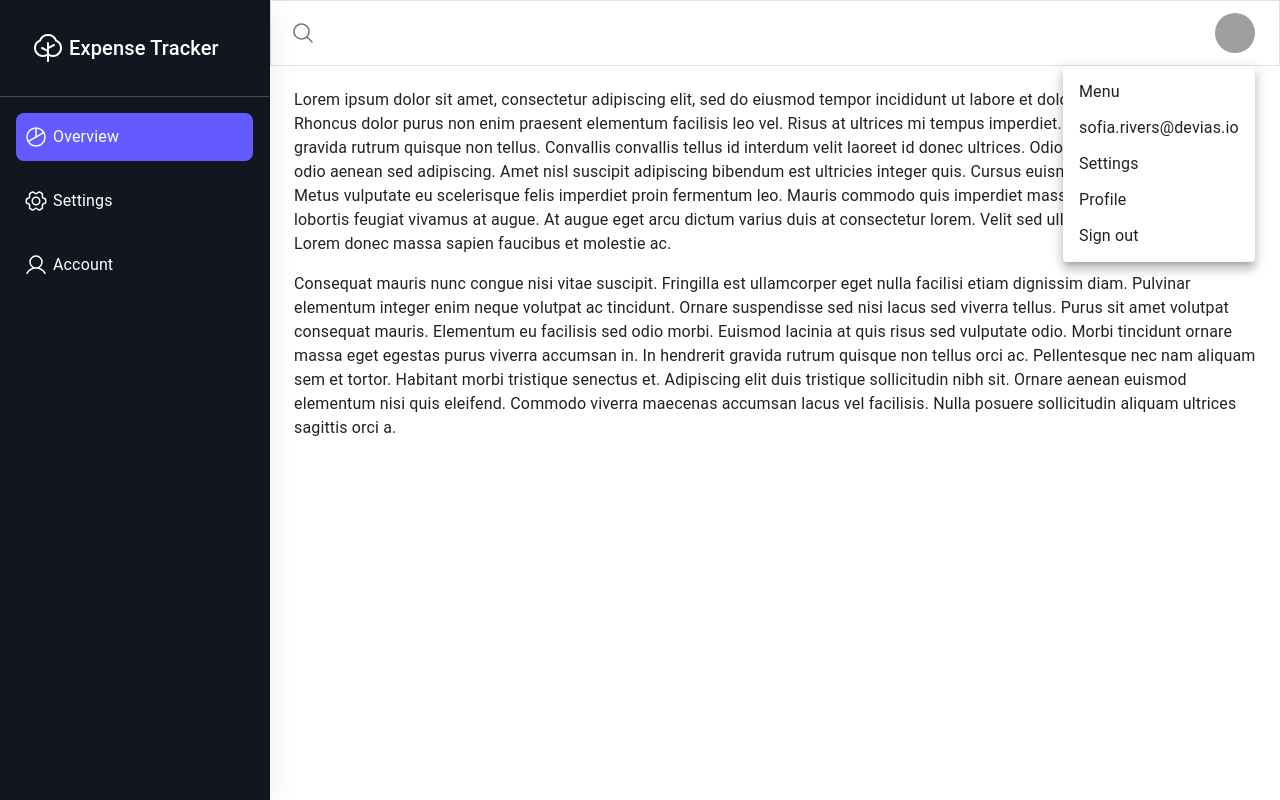
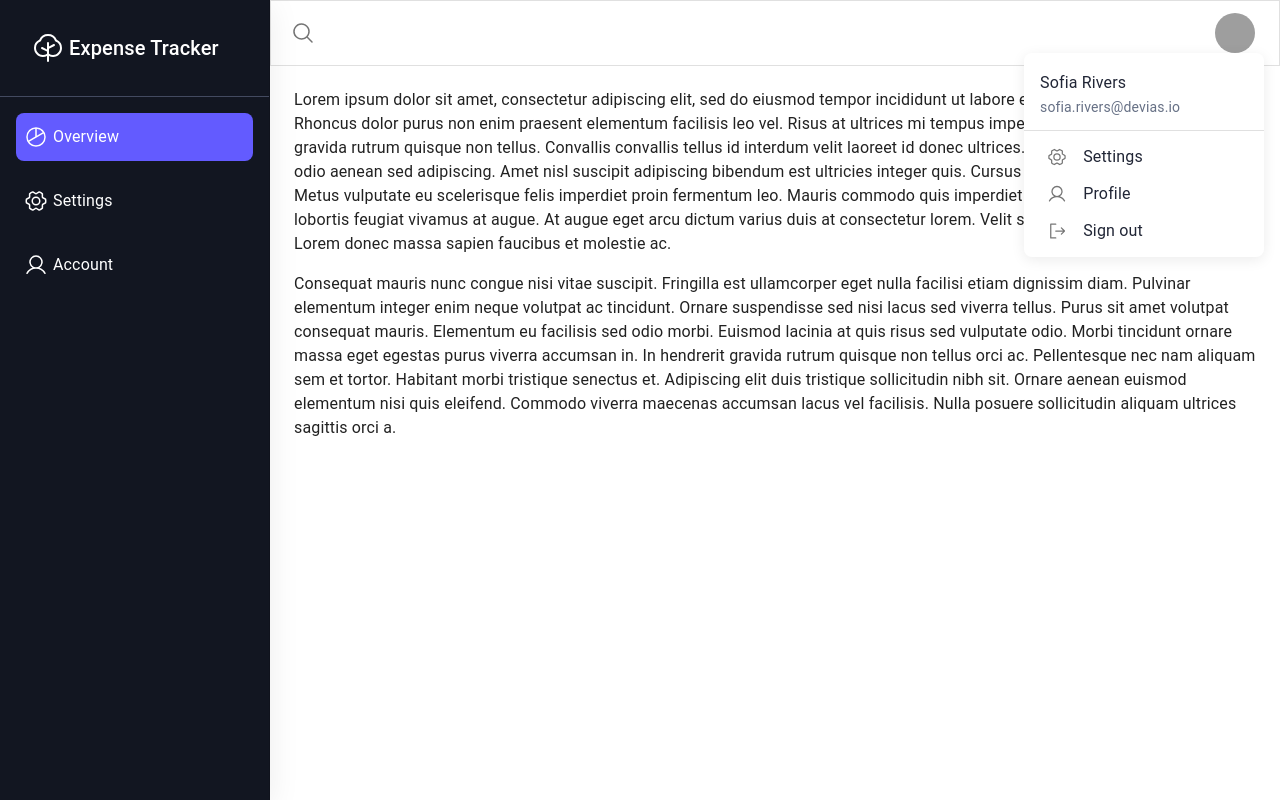
Before and after one commit to aniketl-ncompass/my-expense-tracker, a React (Vite) app: page /dashboard in a window 1280 px wide. Both pictures are taken after a click on the button 1235 px from the left and 33 px from the top of the page. Built offline with nearby package versions, Linux system fonts and the light colour scheme; grey boxes are pictures that could not be loaded.

Commit message:
Added Avatar Menu  and route Navigation from Avatar Menu Items

```diff
--- a/src/components/Drawer/Drawer.tsx
+++ b/src/components/Drawer/Drawer.tsx
@@ -12,9 +12,6 @@ import {
   Typography,
   List as MUIList,
   Tooltip,
-  Avatar,
-  Menu,
-  MenuItem,
 } from "@mui/material";
 import {
   ChartPie,
@@ -27,6 +24,7 @@ import {
 import { useState } from "react";
 import DrawerStyles from "./drawer.module.css";
 import { NavLink } from "react-router-dom";
+import UserAvatar from "../UserAvatar/UserAvatar";
 
 function Drawer() {
   const [mobileOpen, setMobileOpen] = useState(false);
@@ -45,15 +43,6 @@ function Drawer() {
     setMobileOpen(false);
   };
 
-  const [anchorElUser, setAnchorElUser] = useState<null | HTMLElement>(null);
-
-  const handleOpenUserMenu = (event: React.MouseEvent<HTMLElement>) => {
-    setAnchorElUser(event.currentTarget);
-  };
-
-  const handleCloseUserMenu = () => {
-    setAnchorElUser(null);
-  };
   const drawer = (
     <div>
       <Toolbar sx={{ py: "1.5rem" }}>
@@ -141,51 +130,7 @@ function Drawer() {
             </Tooltip>
           </div>
           {/* AVATAR */}
-          <Box sx={{ flexGrow: 0 }}>
-            <IconButton
-              onClick={handleOpenUserMenu}
-              sx={{ p: 0 }}
-              disableRipple
-              disableFocusRipple
-              disableTouchRipple
-            >
-              <Avatar alt="User Avatar" src="/static/images/avatar/2.jpg" />
-            </IconButton>
-            <Menu
-              id="menu-appbar"
-              anchorEl={anchorElUser}
-              keepMounted
-              sx={{ mt: "50px" }}
-              anchorOrigin={{
-                vertical: "top",
-                horizontal: "right",
-              }}
-              transformOrigin={{
-                vertical: "top",
-                horizontal: "right",
-              }}
-              open={Boolean(anchorElUser)}
-              onClose={handleCloseUserMenu}
-            >
-              <MenuItem onClick={handleCloseUserMenu}>
-                <Typography textAlign="center">Menu</Typography>
-              </MenuItem>
-              <MenuItem onClick={handleCloseUserMenu}>
-                <Typography textAlign="center">
-                  sofia.rivers@devias.io
-                </Typography>
-              </MenuItem>
-              <MenuItem onClick={handleCloseUserMenu}>
-                <Typography textAlign="center">Settings</Typography>
-              </MenuItem>
-              <MenuItem onClick={handleCloseUserMenu}>
-                <Typography textAlign="center">Profile</Typography>
-              </MenuItem>
-              <MenuItem onClick={handleCloseUserMenu}>
-                <Typography textAlign="center">Sign out</Typography>
-              </MenuItem>
-            </Menu>
-          </Box>
+          <UserAvatar />
         </Toolbar>
       </AppBar>
       <Box
--- a/src/components/Drawer/drawer.module.css
+++ b/src/components/Drawer/drawer.module.css
@@ -3,9 +3,15 @@
   font-size: 1.5rem;
   user-select: none;
 }
+.font-small {
+  font-size: 1.25rem;
+}
+.font-big {
+  font-size: 2rem;
+}
 .mui-drawer {
   box-sizing: border-box !important;
-  box-shadow: var(--mui-shadows-16) !important;
+  box-shadow: var(--shadows-16) !important;
 
   background-color: var(--Nav-background) !important;
   color: var(--Nav-color) !important;
--- /dev/null
+++ b/src/components/UserAvatar/MenuItem.tsx
@@ -0,0 +1,78 @@
+import {
+  Box,
+  Divider,
+  ListItemIcon,
+  ListItemText,
+  Menu,
+  MenuList as MUIMenuList,
+  MenuItem as MUIMenuItem,
+  Typography,
+} from "@mui/material";
+import { GearSix, SignOut, User } from "@phosphor-icons/react";
+import DrawerStyles from "../Drawer/drawer.module.css";
+import MenuItemStyles from "./menuItem.module.css";
+
+interface IMenuList {
+  handleCloseUserMenu: (event: React.MouseEvent<HTMLElement>) => void;
+}
+interface IMenuItem extends IMenuList {
+  anchorElUser: HTMLElement | null;
+}
+
+const MenuList = ({ handleCloseUserMenu }: IMenuList) => (
+  <MUIMenuList className={MenuItemStyles["mui-menu-list-container"]}>
+    {["Settings", "Profile", "Sign out"].map((text, index) => (
+      <MUIMenuItem
+        key={text + index}
+        aria-label={text}
+        className={MenuItemStyles["mui-menu-listItem"]}
+        onClick={handleCloseUserMenu}
+      >
+        <ListItemIcon>
+          {text === "Settings" ? (
+            <GearSix
+              className={`${DrawerStyles["action-active"]} ${DrawerStyles["font-small"]}`}
+            />
+          ) : text === "Profile" ? (
+            <User
+              className={`${DrawerStyles["action-active"]} ${DrawerStyles["font-small"]}`}
+            />
+          ) : (
+            <SignOut
+              className={`${DrawerStyles["action-active"]} ${DrawerStyles["font-small"]}`}
+            />
+          )}
+        </ListItemIcon>
+        <ListItemText primary={text} />
+      </MUIMenuItem>
+    ))}
+  </MUIMenuList>
+);
+
+function MenuItem({ anchorElUser, handleCloseUserMenu }: IMenuItem) {
+  return (
+    <Menu
+      open={Boolean(anchorElUser)}
+      onClose={handleCloseUserMenu}
+      anchorEl={anchorElUser}
+      anchorOrigin={{
+        vertical: "bottom",
+        horizontal: "right",
+      }}
+      keepMounted
+      aria-label="User Menu"
+      slotProps={{ paper: { className: MenuItemStyles["mui-menu"] } }}
+    >
+      <Box className={MenuItemStyles["mui-menuItem-header"]}>
+        <Typography variant="subtitle1">Sofia Rivers</Typography>
+        <Typography variant="body2" className="text-secondary">
+          sofia.rivers@devias.io
+        </Typography>
+      </Box>
+      <Divider />
+      <MenuList handleCloseUserMenu={handleCloseUserMenu} />
+    </Menu>
+  );
+}
+
+export default MenuItem;
--- /dev/null
+++ b/src/components/UserAvatar/UserAvatar.tsx
@@ -0,0 +1,47 @@
+import { Box, IconButton, Avatar } from "@mui/material";
+import { useState } from "react";
+import MenuItem from "./MenuItem";
+import { useNavigate } from "react-router-dom";
+
+function UserAvatar() {
+  const [anchorElUser, setAnchorElUser] = useState<null | HTMLElement>(null);
+  const navigate = useNavigate();
+
+  const handleOpenUserMenu = (event: React.MouseEvent<HTMLElement>) => {
+    setAnchorElUser(event.currentTarget);
+  };
+
+  const handleCloseUserMenu = (event: React.MouseEvent<HTMLElement>) => {
+    const { ariaLabel } = event.currentTarget;
+    //TODO: First logout the user before redirecting him to sign In page.
+    const pageToNavigate =
+      ariaLabel === "Settings"
+        ? "/dashboard/settings"
+        : ariaLabel === "Profile"
+        ? "/dashboard/account"
+        : ariaLabel === "Sign out"
+        ? "/auth/signin"
+        : null;
+    setAnchorElUser(null);
+    if (pageToNavigate) navigate(pageToNavigate);
+  };
+  return (
+    <Box sx={{ flexGrow: 0 }}>
+      <IconButton
+        onClick={handleOpenUserMenu}
+        sx={{ p: 0 }}
+        disableRipple
+        disableFocusRipple
+        disableTouchRipple
+      >
+        <Avatar alt="User Avatar" src="/static/images/avatar/2.jpg" />
+      </IconButton>
+      <MenuItem
+        anchorElUser={anchorElUser}
+        handleCloseUserMenu={handleCloseUserMenu}
+      />
+    </Box>
+  );
+}
+
+export default UserAvatar;
--- /dev/null
+++ b/src/components/UserAvatar/menuItem.module.css
@@ -0,0 +1,25 @@
+.mui-menu {
+  background-color: var(--palette-background-paper) !important;
+  color: var(--palette-text-primary) !important;
+  border-radius: 8px !important;
+  box-shadow: var(--shadows-8) !important;
+  width: 240px;
+}
+
+.mui-menuItem-header {
+  padding: 0.5rem 1rem 0.8rem !important;
+}
+
+.mui-menu-list-container {
+  display: flex !important;
+  flex-direction: column !important;
+  align-items: center !important;
+  justify-content: center !important;
+  padding-bottom: 0px !important;
+}
+
+.mui-menu-listItem {
+  width: calc(100% - 6%);
+  border-radius: 8px !important;
+  padding: 0.4rem 1rem !important;
+}
--- a/src/index.css
+++ b/src/index.css
@@ -9,6 +9,9 @@
   -moz-osx-font-smoothing: grayscale;
 
   /* COLOR VARIABLES */
+  --palette-text-primary: var(--palette-neutral-900);
+  --palette-text-secondary: var(--palette-neutral-500);
+
   --palette-common-white: #ffffff;
   --palette-neutral-300: #b3b9c6;
   --palette-neutral-400: #8a94a6;
@@ -17,13 +20,11 @@
   --palette-neutral-700: #434a60;
   --palette-neutral-900: #212636;
   --palette-neutral-950: #121621;
-  --palette-text-primary: var(--palette-neutral-900);
   --palette-primary-main: #635bff;
   --palette-primary-contrastText: var(--palette-common-white);
   --palette-background-default: var(--palette-common-white);
+  --palette-background-paper: var(--palette-common-white);
   --palette-action-active: rgba(0, 0, 0, 0.54);
-
-  --mui-shadows-16: 0px 6px 30px rgba(0, 0, 0, 0.08);
 
   --NavItem-color: var(--palette-neutral-300);
   --NavItem-hover-background: rgba(255, 255, 255, 0.04);
@@ -33,6 +34,32 @@
   --NavItem-icon-color: var(--palette-neutral-400);
   --NavItem-icon-active-color: var(--palette-primary-contrastText);
   --NavItem-icon-disabled-color: var(--palette-neutral-600);
+
+  --shadows-0: none;
+  --shadows-1: 0px 1px 2px rgba(0, 0, 0, 0.08);
+  --shadows-2: 0px 1px 5px rgba(0, 0, 0, 0.08);
+  --shadows-3: 0px 1px 8px rgba(0, 0, 0, 0.08);
+  --shadows-4: 0px 1px 10px rgba(0, 0, 0, 0.08);
+  --shadows-5: 0px 1px 14px rgba(0, 0, 0, 0.08);
+  --shadows-6: 0px 1px 18px rgba(0, 0, 0, 0.08);
+  --shadows-7: 0px 2px 16px rgba(0, 0, 0, 0.08);
+  --shadows-8: 0px 3px 14px rgba(0, 0, 0, 0.08);
+  --shadows-9: 0px 3px 16px rgba(0, 0, 0, 0.08);
+  --shadows-10: 0px 4px 18px rgba(0, 0, 0, 0.08);
+  --shadows-11: 0px 4px 20px rgba(0, 0, 0, 0.08);
+  --shadows-12: 0px 5px 22px rgba(0, 0, 0, 0.08);
+  --shadows-13: 0px 5px 24px rgba(0, 0, 0, 0.08);
+  --shadows-14: 0px 5px 26px rgba(0, 0, 0, 0.08);
+  --shadows-15: 0px 6px 28px rgba(0, 0, 0, 0.08);
+  --shadows-16: 0px 6px 30px rgba(0, 0, 0, 0.08);
+  --shadows-17: 0px 6px 32px rgba(0, 0, 0, 0.08);
+  --shadows-18: 0px 7px 34px rgba(0, 0, 0, 0.08);
+  --shadows-19: 0px 7px 36px rgba(0, 0, 0, 0.08);
+  --shadows-20: 0px 8px 38px rgba(0, 0, 0, 0.08);
+  --shadows-21: 0px 8px 40px rgba(0, 0, 0, 0.08);
+  --shadows-22: 0px 8px 42px rgba(0, 0, 0, 0.08);
+  --shadows-23: 0px 9px 44px rgba(0, 0, 0, 0.08);
+  --shadows-24: 0px 9px 46px rgba(0, 0, 0, 0.08);
 }
 
 body {
@@ -49,3 +76,7 @@ body {
 .MuiDrawer-root a.active {
   background-color: var(--NavItem-active-background) !important;
 }
+
+.text-secondary {
+  color: var(--palette-text-secondary) !important;
+}
```
